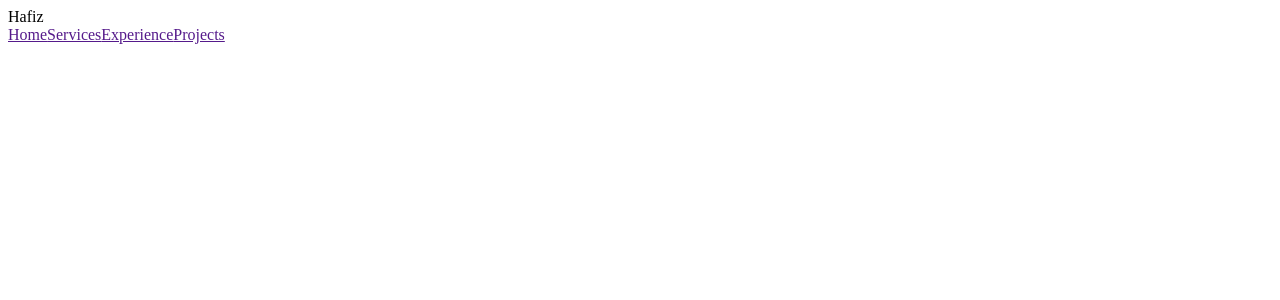
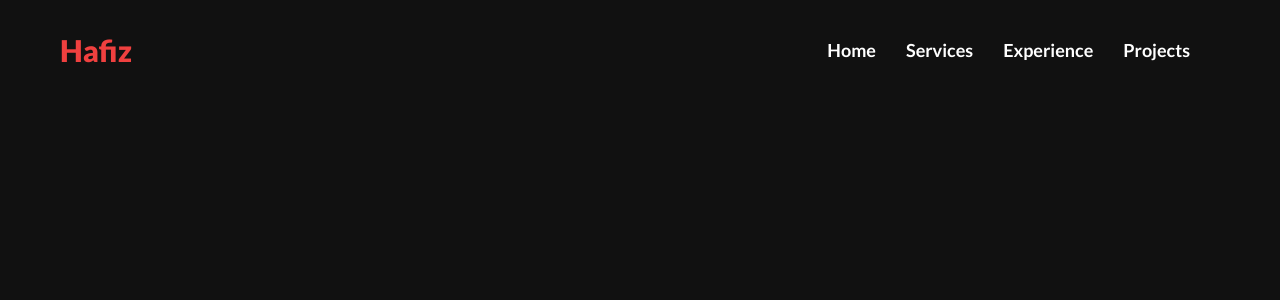
Before and after one commit to chandrashekhar-meshram/React---Portfolio, a React (Create React App) app: page / in a window 1280 px wide. Shown: the top 300 px of the page. Built offline with nearby package versions, Linux system fonts and the light colour scheme.

Commit message:
Header - css added

```diff
--- a/src/style.css
+++ b/src/style.css
@@ -1,5 +1,85 @@
-h1,
+/* h1,
 p {
   font-family: -apple-system, BlinkMacSystemFont, 'Segoe UI', Roboto, Oxygen,
     Ubuntu, Cantarell, 'Open Sans', 'Helvetica Neue', sans-serif;
+} */
+
+/* ------------------------------------- */
+@import url('https://fonts.googleapis.com/css2?family=Lato:wght@300;400;700;900&display=swap');
+
+/* @import url('https://fonts.googleapis.com/css2?family=Lato:wght@300;400;700;900&family=Poppins:wght@200;400;500&display=swap'); */
+
+* {
+  margin: 0;
+  padding: 0;
+  box-sizing: border-box;
+  font-family: 'Lato', sans-serif;
+  text-decoration: none;
 }
+
+:root {
+  --red: #cd3128;
+  --red-dark: #ab261f;
+  --red-text: #ef403f;
+  --dark-light: #181818;
+  --dark: #111;
+  --light: #ffffff;
+}
+
+html {
+  scroll-behavior: smooth;
+}
+
+body {
+  background-color: var(--dark);
+  color: var(--light);
+}
+
+.container,
+.header-inner {
+  max-width: 1200px;
+  padding: 0px 20px;
+  width: 100%;
+  margin: auto;
+}
+
+header {
+  height: 100px;
+}
+
+header.sticky {
+  box-shadow: 0 0 5px rgba(255, 255, 255, 0.6);
+  z-index: 10;
+  transition: 0.3s;
+  position: sticky;
+  top: 0;
+  background: var(--dark-light);
+  height: 70px;
+}
+
+header .header-inner {
+  display: flex;
+  justify-content: space-between;
+  align-items: center;
+  height: 100%;
+}
+
+.header-inner .logo {
+  font-size: 30px;
+  line-height: 40px;
+  color: var(--red-text);
+  font-weight: 900;
+}
+
+.header-inner .link {
+  margin-right: 30px;
+  color: var(--light);
+  font-size: 18px;
+  line-height: 24px;
+  font-weight: 700;
+  transition: 0.3s;
+}
+
+.header-inner .link:hover {
+  color: var(--red-text);
+}
```
